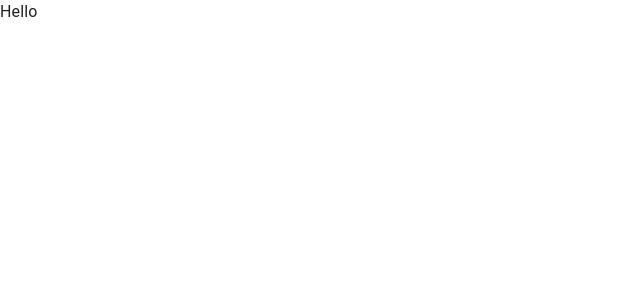
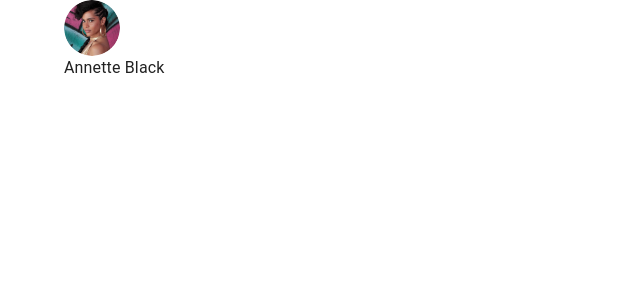
Before and after one commit to boiOctave/hngsocialtree, a React (Create React App) app: page / in a window 1280 px wide. Shown: the top 300 px of the page, without its empty margins (0-640 px from the left). Built offline with nearby package versions, Linux system fonts and the light colour scheme.

Commit message:
Created header section containing profile__img

```diff
--- /dev/null
+++ b/src/components/Header/ProfileImage.js
@@ -0,0 +1,19 @@
+import { Avatar, Box, Typography } from '@mui/material';
+import React from 'react';
+import profile__img from '../../assets/images/profile__img.png';
+
+const ProfileImage = ({ name }) => {
+    return (
+        <Box flex>
+            <Avatar
+                alt='Profile Image'
+                id='profile__img'
+                src={profile__img}
+                sx={{ width: 56, height: 56 }}
+            />
+            <Typography>{name}</Typography>
+        </Box>
+    );
+};
+
+export default ProfileImage;
--- /dev/null
+++ b/src/components/Header/index.js
@@ -0,0 +1,8 @@
+import React from 'react';
+import ProfileImage from './ProfileImage';
+
+const Header = () => {
+    return <ProfileImage name={'Annette Black'} />;
+};
+
+export default Header;
--- a/src/views/Main.js
+++ b/src/views/Main.js
@@ -1,8 +1,13 @@
-import { Typography } from '@mui/material';
+import { Container, Typography } from '@mui/material';
 import React from 'react';
+import Header from '../components/Header';
 
 const Main = () => {
-    return <Typography>Hello</Typography>;
+    return (
+        <Container>
+            <Header />
+        </Container>
+    );
 };
 
 export default Main;
```
Also changed, not shown: jsconfig.json (renamed from src/jsconfig.json), src/assets/images/profile__img.png (added).
